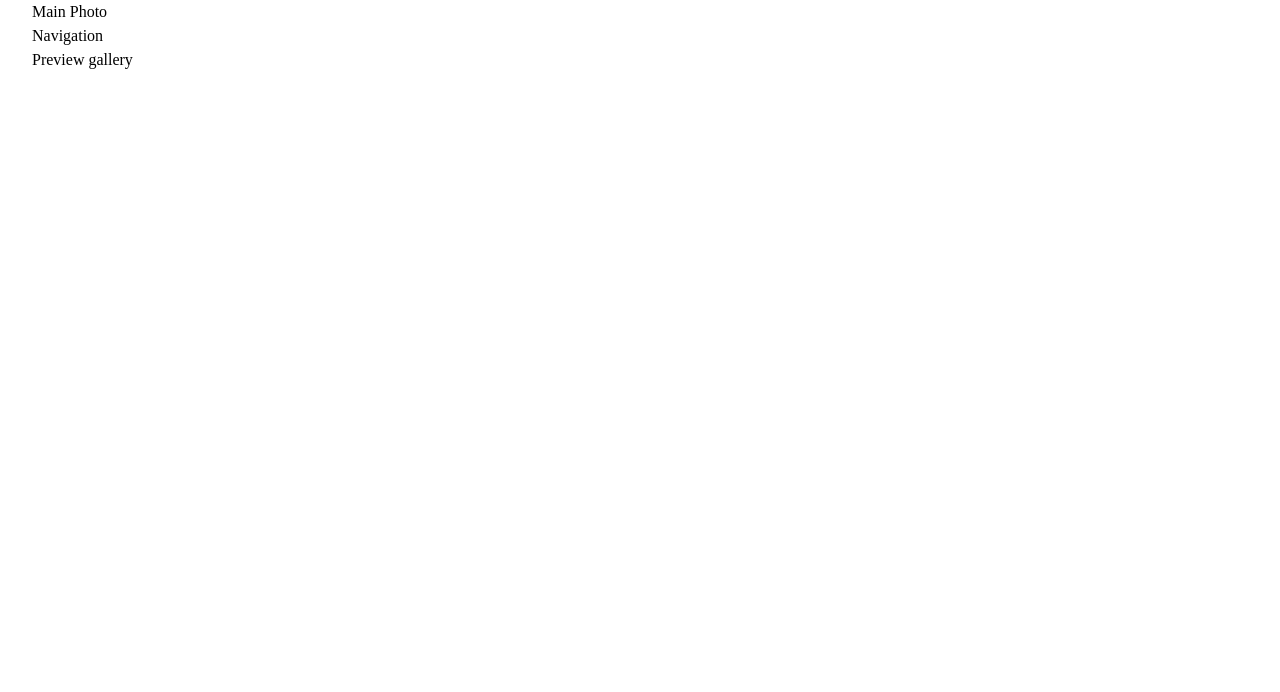
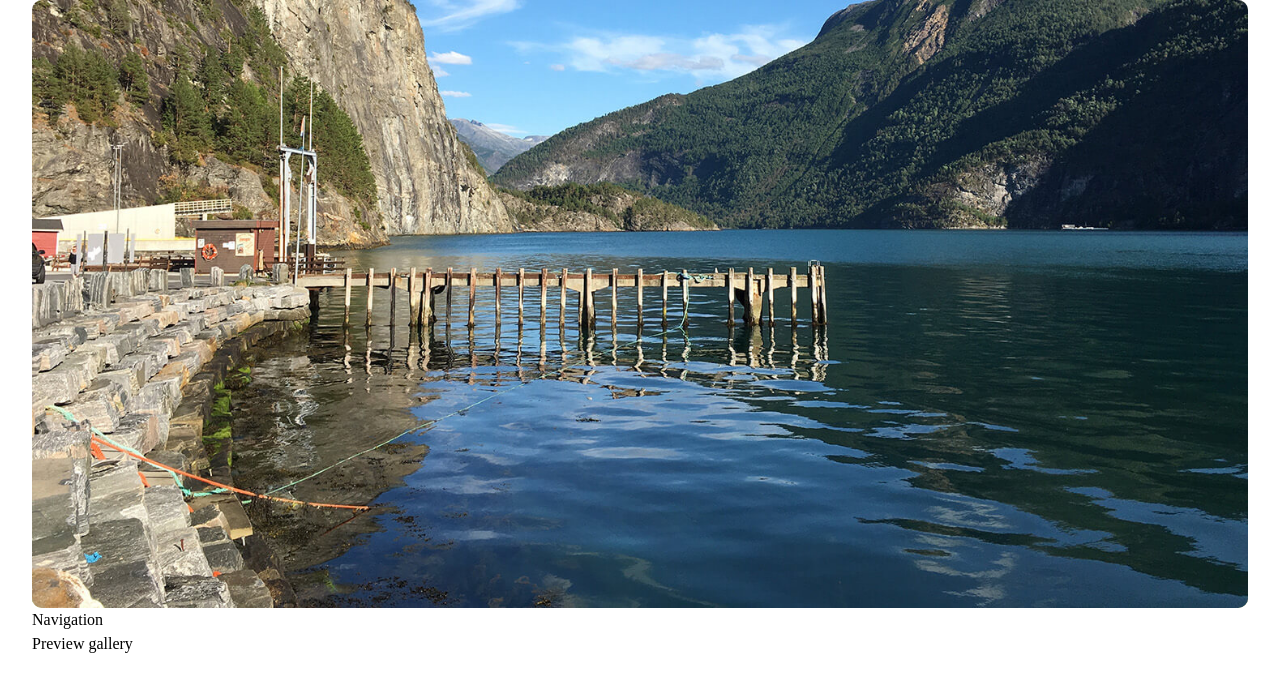
Before and after one commit to Andriikryl/react-galary, a React (Create React App) app: page / in a window 1280 px wide. Shown: the top 692 px of the page. Built offline with nearby package versions, Linux system fonts and the light colour scheme.

Commit message:
feat[MainPhoto-component-jsx-style-module.css]

```diff
--- a/package.json
+++ b/package.json
@@ -10,6 +10,7 @@
     "@types/node": "^16.18.24",
     "@types/react": "^18.0.38",
     "@types/react-dom": "^18.0.11",
+    "classnames": "^2.3.2",
     "react": "^18.2.0",
     "react-dom": "^18.2.0",
     "react-scripts": "5.0.1",
--- a/src/ArtGallery/MainPhoto/index.module.css
+++ b/src/ArtGallery/MainPhoto/index.module.css
@@ -0,0 +1,33 @@
+.mainPhoto{
+    position: relative;
+    width: 100%;
+    padding-block-end: 50%;
+    background-color: antiquewhite;
+    border-radius: 10px;
+    overflow: hidden;
+}
+
+.mainPhotoImage{
+ position: absolute;
+ top: 0;
+ left: 0;
+display: block;
+width: 100%;
+height: 100%;
+object-fit: cover;
+z-index: 2;
+opacity: 1;
+}
+
+.mainPhotoImagePrev,
+.mainPhotoImageNext{
+    position: absolute;
+    top: 0;
+    left: 0;
+   display: block;
+   width: 100%;
+   height: 100%;
+   object-fit: cover;
+   z-index: 1;
+   opacity: 1;
+}
--- a/src/ArtGallery/MainPhoto/index.tsx
+++ b/src/ArtGallery/MainPhoto/index.tsx
@@ -1,5 +1,6 @@
 import { CommonClassProps, Photo } from "../types";
-
+import cl from "classnames";
+import style from "./index.module.css";
 interface MainPhotoProps extends CommonClassProps {
   prevPhoto?: Photo;
   activePhoto: Photo;
@@ -10,6 +11,27 @@ export const MainPhoto: React.FC<MainPhotoProps> = ({
   prevPhoto,
   activePhoto,
   nextPhoto,
+  className,
 }) => (
-    <div>Main Photo</div>
+  <div className={cl(className, style.mainPhoto)}>
+    {prevPhoto && (
+      <img
+        src={prevPhoto.src}
+        alt={prevPhoto.description}
+        className={style.mainPhotoImagePrev}
+      />
+    )}
+    <img
+      src={activePhoto.src}
+      alt={activePhoto.description}
+      className={style.mainPhotoImage}
+    />
+    {nextPhoto && (
+      <img
+        src={nextPhoto.src}
+        alt={nextPhoto.description}
+        className={style.mainPhotoImageNext}
+      />
+    )}
+  </div>
 );
```
Also changed, not shown: 1 other file (tests, documents, lock files or other folders). Lines whose indentation alone changed are shown as unchanged.
